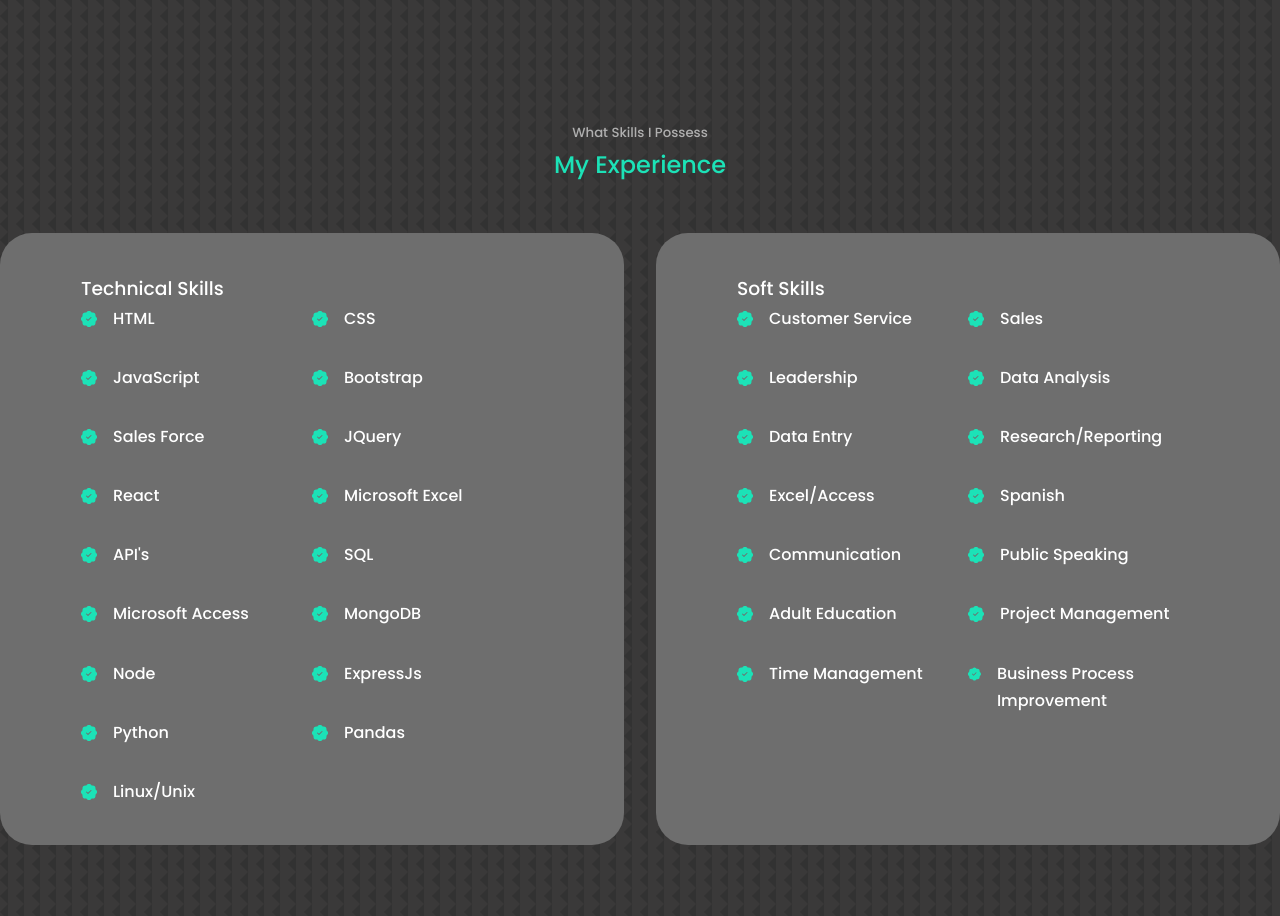
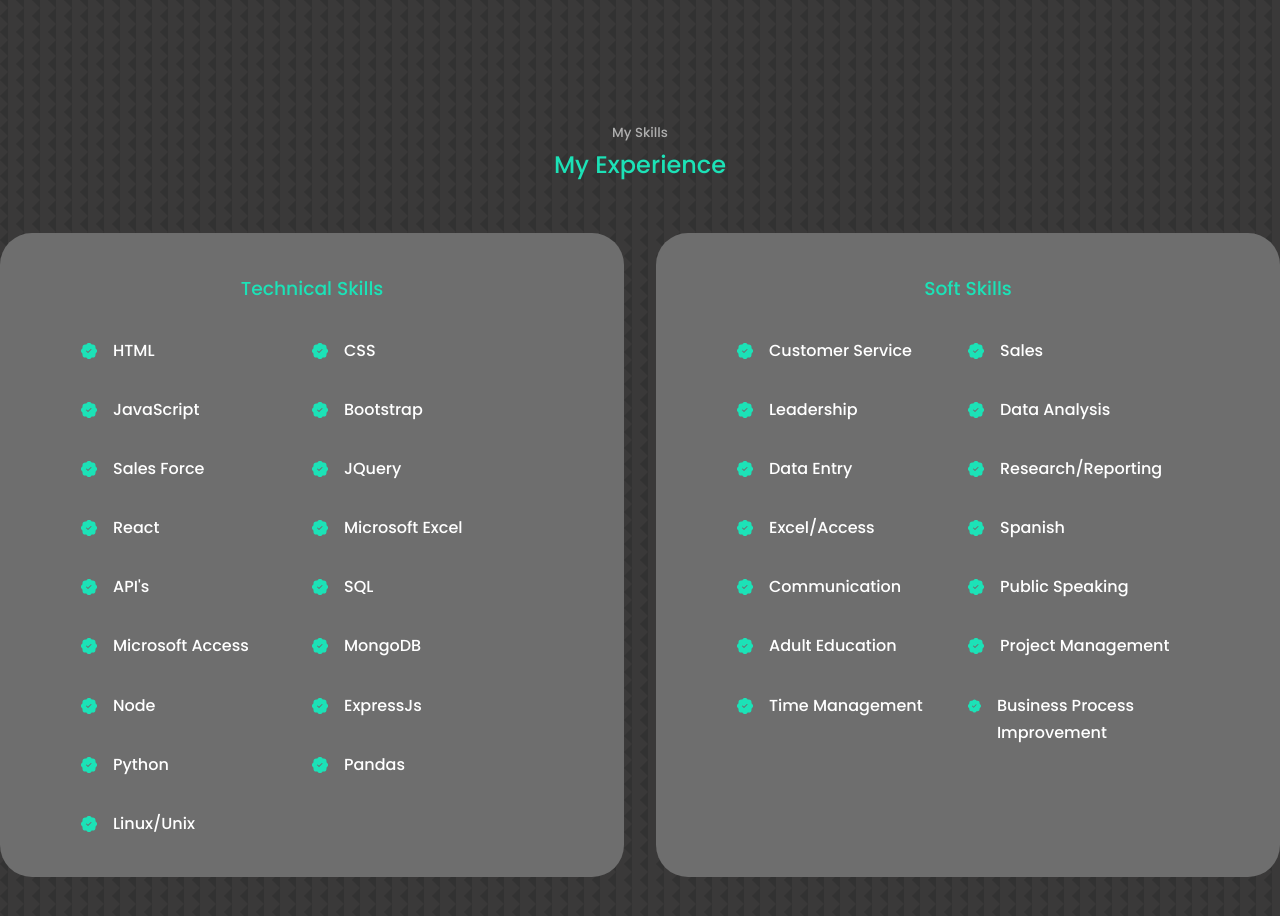
Before and after one commit to Titoxox97/react-portfolio-mysite, a React (Create React App) app: page / in a window 1280 px wide. Shown: the part 1800-2716 px from the top of the page. Built offline with nearby package versions, Linux system fonts and the light colour scheme.

Commit message:
edit h3 tag in experience section to be centered

```diff
--- a/src/components/experience/Experience.jsx
+++ b/src/components/experience/Experience.jsx
@@ -5,7 +5,7 @@ import { BsPatchCheckFill } from 'react-icons/bs'
 const Experience = () => {
     return (
         <section id='experience'>
-            <h5>What Skills I Possess</h5>
+            <h5>My Skills</h5>
             <h2>My Experience</h2>
 
             <div className='container experience_container'>
--- a/src/components/experience/experience.css
+++ b/src/components/experience/experience.css
@@ -9,11 +9,18 @@
     padding: 2.4rem 5rem;
     border-radius: 2rem;
     border: 1px solid transparent;
+    transition: var(--transition);
 }
 
 .experience_container > div:hover {
     background: transparent;
     border-color: var(--color-primary-variant);
+    color: var(--color-primary);
+}
+
+.experience_container > div h3 {
+    text-align: center;
+    margin-bottom: 2rem;
     color: var(--color-primary);
 }
 
--- a/src/components/writing/writing.css
+++ b/src/components/writing/writing.css
@@ -2,6 +2,7 @@
     display: grid;
     grid-template-columns: repeat(3, 1fr);
     gap: 3rem;
+    margin: 0 auto;
 }
 
 .service {
```
